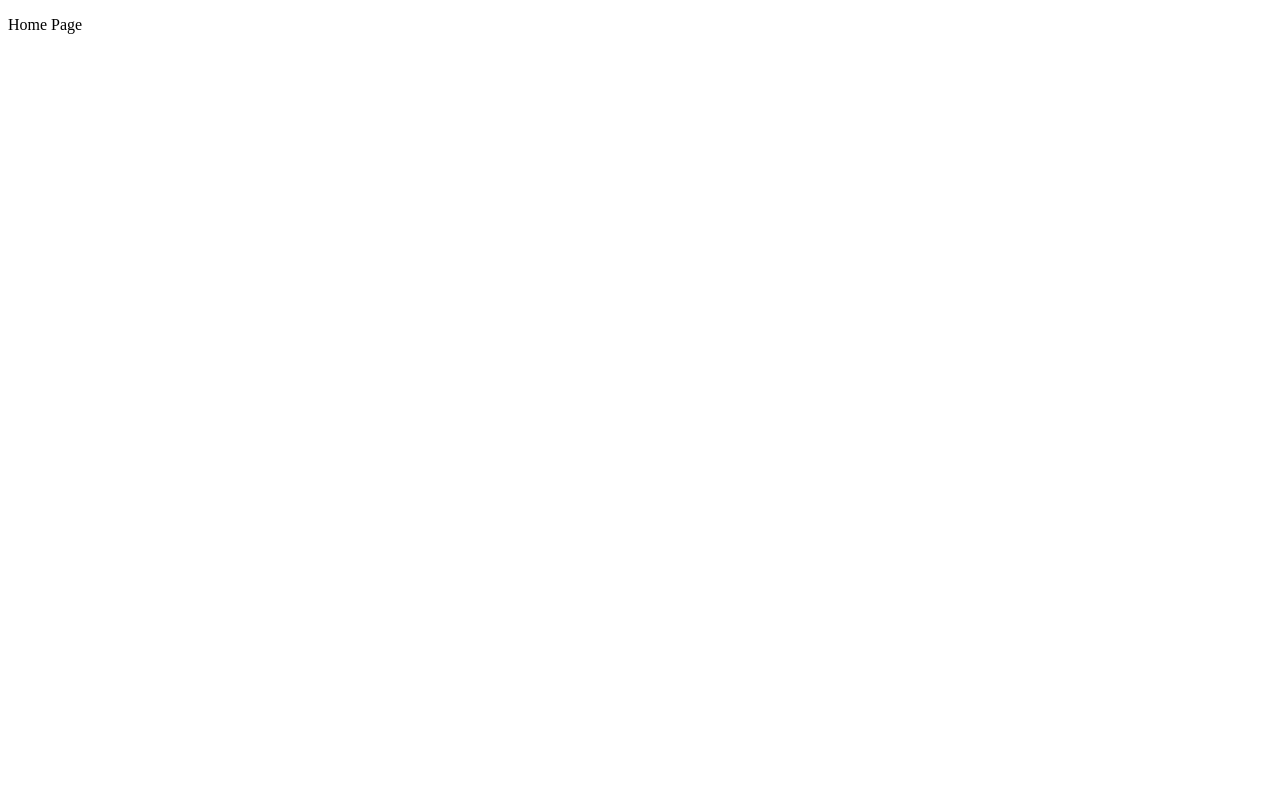
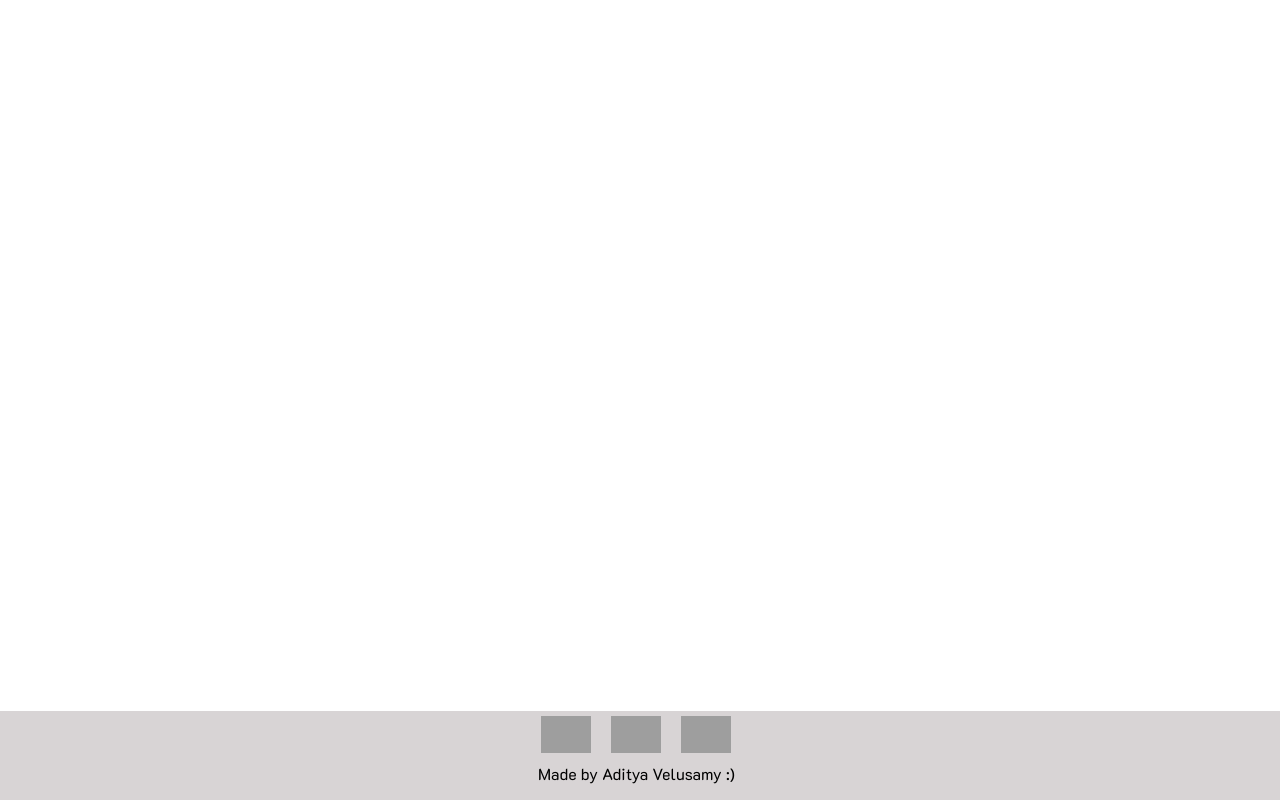
Before and after one commit to adityavelusamy/Portfolio, a Gatsby site in the folder portmantou/: page / in a window 1280 px wide. Built offline with nearby package versions, Linux system fonts and the light colour scheme; Gatsby itself is replaced by a stand-in of ours; grey boxes are pictures that could not be loaded.

Commit message:
completed footer

```diff
--- a/portmantou/package.json
+++ b/portmantou/package.json
@@ -16,6 +16,7 @@
     "typecheck": "tsc --noEmit"
   },
   "dependencies": {
+    "framer-motion": "^11.0.20",
     "gatsby": "^5.13.3",
     "react": "^18.2.0",
     "react-dom": "^18.2.0"
--- a/portmantou/src/pages/index.tsx
+++ b/portmantou/src/pages/index.tsx
@@ -1,10 +1,44 @@
-import * as React from "react";
-import type { HeadFC, PageProps } from "gatsby";
+import React from "react";
+import { motion } from "framer-motion";
+import "./styles.css";
 
-const IndexPage: React.FC<PageProps> = () => {
-  return <p>Home Page</p>;
+const AnimatedBox = () => {
+  return (
+    <React.Fragment>
+      <style>
+        @import url('https://fonts.googleapis.com/css2?family=K2D&display=swap')
+      </style>
+      <footer className="footer">
+        <motion.div
+          className="footer-content"
+          initial={{ y: 100 }}
+          animate={{ y: 0 }}
+          transition={{ duration: 1, ease: "easeInOut" }}
+        >
+          <a href="https://www.twitter.com/adityavelusamy/">
+            <img
+              className="icon"
+              src="https://uxwing.com/wp-content/themes/uxwing/download/brands-and-social-media/twitter-icon.png"
+            />
+          </a>
+          <a href="mailto:contact@avelusamy.com">
+            <img
+              className="icon"
+              src="https://static.vecteezy.com/system/resources/previews/020/009/614/original/email-and-mail-icon-black-free-png.png"
+            />
+          </a>
+          <a href="https://www.github.com/avelusamy">
+            <img
+              className="icon"
+              src="https://upload.wikimedia.org/wikipedia/commons/thumb/c/c2/GitHub_Invertocat_Logo.svg/800px-GitHub_Invertocat_Logo.svg.png"
+            />
+          </a>
+          <br />
+          <p>Made by Aditya Velusamy :)</p>
+        </motion.div>
+      </footer>
+    </React.Fragment>
+  );
 };
 
-export default IndexPage;
-
-export const Head: HeadFC = () => <title>Home Page</title>;
+export default AnimatedBox;
--- /dev/null
+++ b/portmantou/src/pages/styles.css
@@ -0,0 +1,23 @@
+/* body {
+    background-color: #000000;
+} */
+.icon {
+    margin: 5px 10px -10px;
+    width: 50px;
+}
+.footer {
+    left: -10px;
+    position: fixed;
+    bottom: 0;
+    width: 101%; /* Ensure the footer takes the full width */
+    display: flex;
+    justify-content: center; /* Center horizontally */
+    align-items: center; /* Center vertically */
+    background-color: #d8d4d5;
+}
+p {
+    font-family: "K2D", sans-serif;
+}
+.footer-content {
+    text-align: center; /* Ensure text is centered */
+}
```
Also changed, not shown: portmantou/src/images/GHlogo.png (added), 4 other files.
